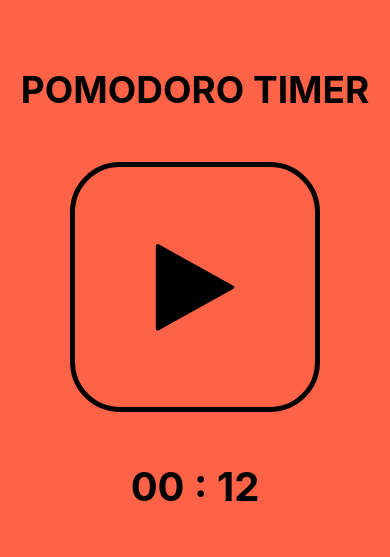
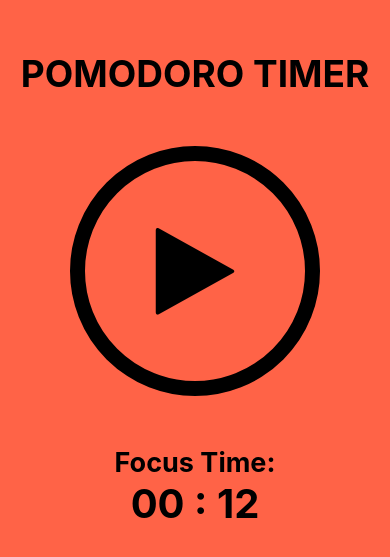
Before and after one commit to alessandro-001/Pomodoro-timer, a React Native app: screen / in a window 390 px wide. Shown: the part 133-690 px from the top of the page. Built offline with nearby package versions, Linux system fonts and the light colour scheme.

Commit message:
added colors and useeffect for breaktime/focustime

```diff
--- a/App.tsx
+++ b/App.tsx
@@ -44,10 +44,11 @@ export default function App() {
 
 
   return (
-    <View style={styles.container}>
+    <View style={mode === "Focus Time" ? styles.focusMode : styles.relaxMode }>
       <Text style={styles.title}>POMODORO TIMER</Text>
       <StatusBar style="auto" />
       <TimerButton timerRunning={timerRunning} startTimer={startTimer} stopTimer={stopTimer} />
+      <Text style={styles.modeStyle}>{mode}:</Text>
       <CountdownDisplay timerDate={new Date(timerCount)} />
     </View>
   );
@@ -60,8 +61,24 @@ const styles = StyleSheet.create({
     alignItems: 'center',
     justifyContent: 'center',
   },
+  focusMode:{
+    flex: 1,
+    backgroundColor: 'tomato',
+    alignItems: 'center',
+    justifyContent: 'center',
+  },
+  relaxMode:{
+    flex: 1,
+    backgroundColor: '#167D7F',
+    alignItems: 'center',
+    justifyContent: 'center',
+  },
   title :{
     fontSize: 37,
     fontWeight: "bold",
+  },
+  modeStyle: {
+    fontSize: 27,
+    fontWeight: "bold",
   }
 });
--- a/Components/Timerbutton.tsx
+++ b/Components/Timerbutton.tsx
@@ -25,14 +25,12 @@ export const TimerButton: React.FC<Props> = ({timerRunning, stopTimer, startTime
 
 const styles = StyleSheet.create({
     container: {
-        borderWidth: 5,
+        borderRadius: 250 / 2,
+        borderWidth: 15,
         width: 250,
         height: 250,
-        borderRadius: 50,
+        marginVertical: 50,
         justifyContent: "center",
-        marginVertical: 50,
-        backgroundColor: "tomato",
-
     },
     icon: {
         alignSelf: "center",
```
